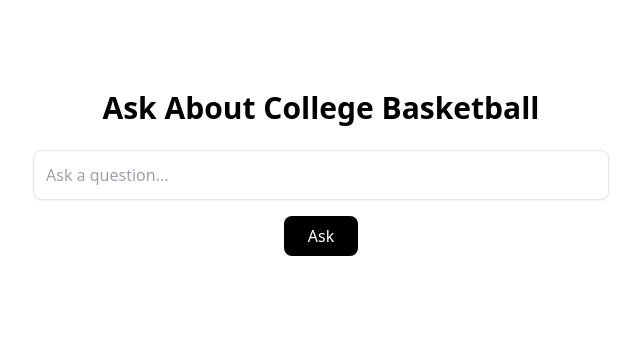
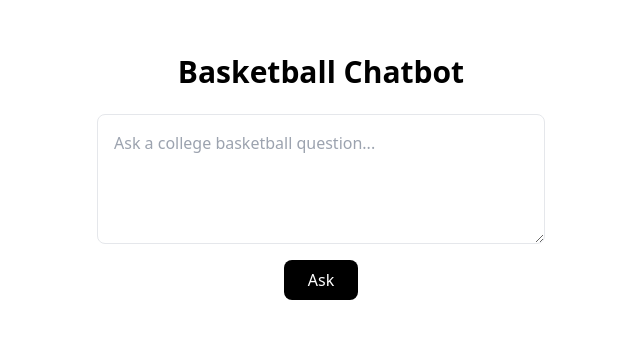
Before and after one commit to jonahrapert/basketball-chatbot, a plain HTML site: page frontend/index.html in a window 1280 px wide. Shown: the part 211-550 px from the top of the page, without its empty margins (319-959 px from the left). Drawn offline with nearby package versions, Linux system fonts and the light colour scheme.

Commit message:
Fix: restore and update index.html

```diff
--- a/frontend/index.html
+++ b/frontend/index.html
@@ -3,25 +3,36 @@
 <head>
   <meta charset="UTF-8" />
   <meta name="viewport" content="width=device-width, initial-scale=1.0" />
-  <title>College Basketball Q&A</title>
+  <title>Basketball Chatbot</title>
   <script src="https://cdn.tailwindcss.com"></script>
 </head>
-<body class="bg-white text-black flex flex-col items-center justify-center min-h-screen font-sans">
-  <h1 class="text-3xl font-bold mb-6">Ask About College Basketball</h1>
-  <input id="question" class="w-full max-w-xl p-3 border rounded-lg shadow-sm" placeholder="Ask a question..." />
-  <button onclick="askQuestion()" class="mt-4 px-6 py-2 bg-black text-white rounded-lg">Ask</button>
-  <div id="response" class="mt-8 max-w-xl text-lg text-gray-700"></div>
+<body class="bg-white text-black flex flex-col items-center justify-center min-h-screen px-4">
+
+  <h1 class="text-3xl font-bold mb-6">Basketball Chatbot</h1>
+
+  <textarea id="question" class="w-full max-w-md p-4 border rounded-lg mb-4" placeholder="Ask a college basketball question..." rows="4"></textarea>
+
+  <button onclick="askQuestion()" class="px-6 py-2 bg-black text-white rounded-lg hover:bg-gray-800">
+    Ask
+  </button>
+
+  <p id="response" class="mt-6 text-lg text-center max-w-md"></p>
+
   <script>
     async function askQuestion() {
+      console.log("Ask button clicked ✅");
+
       const question = document.getElementById("question").value;
-      const res = await fetch("http://localhost:5000/ask", {
+      const res = await fetch("https://basketball-backend-1.onrender.com/ask", {
         method: "POST",
         headers: { "Content-Type": "application/json" },
         body: JSON.stringify({ question })
       });
+
       const data = await res.json();
       document.getElementById("response").innerText = data.answer;
     }
   </script>
+
 </body>
 </html>
```
